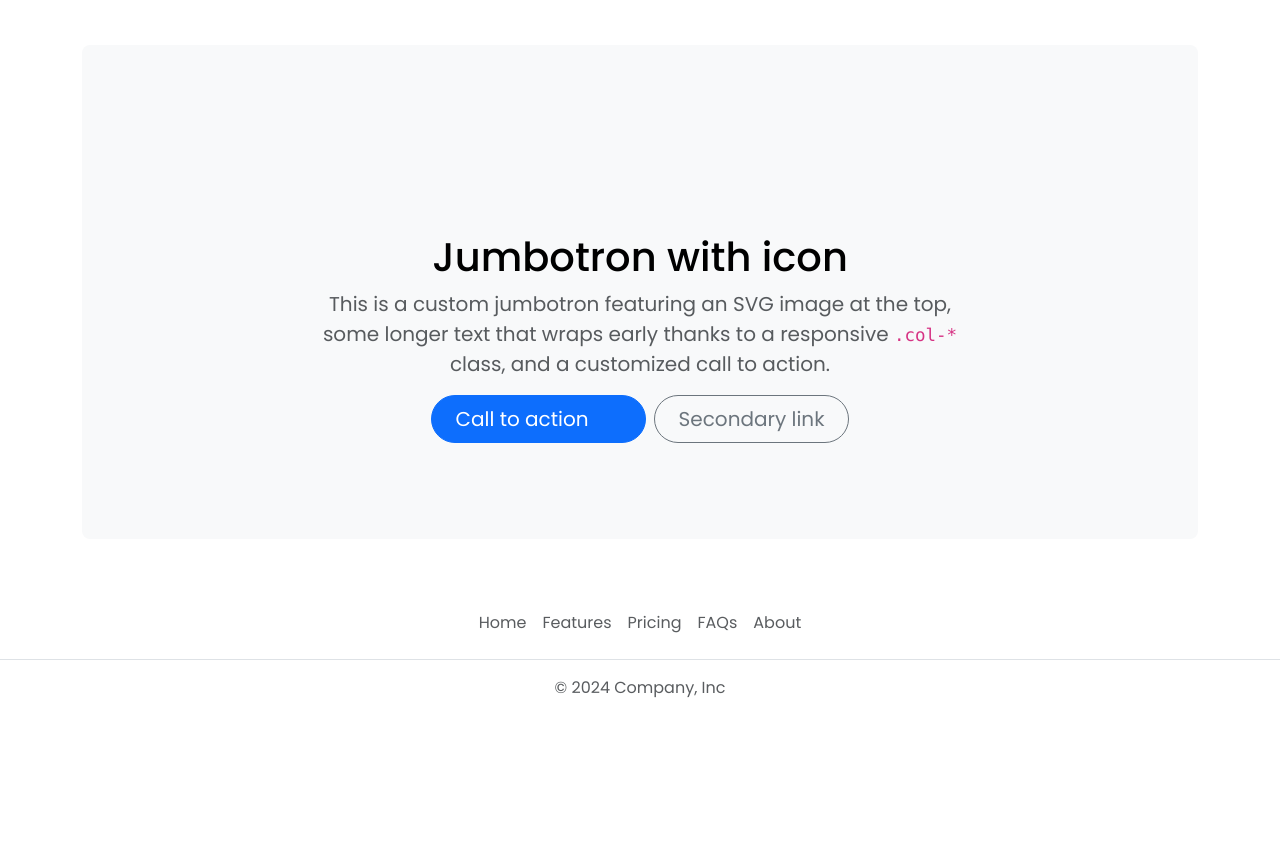
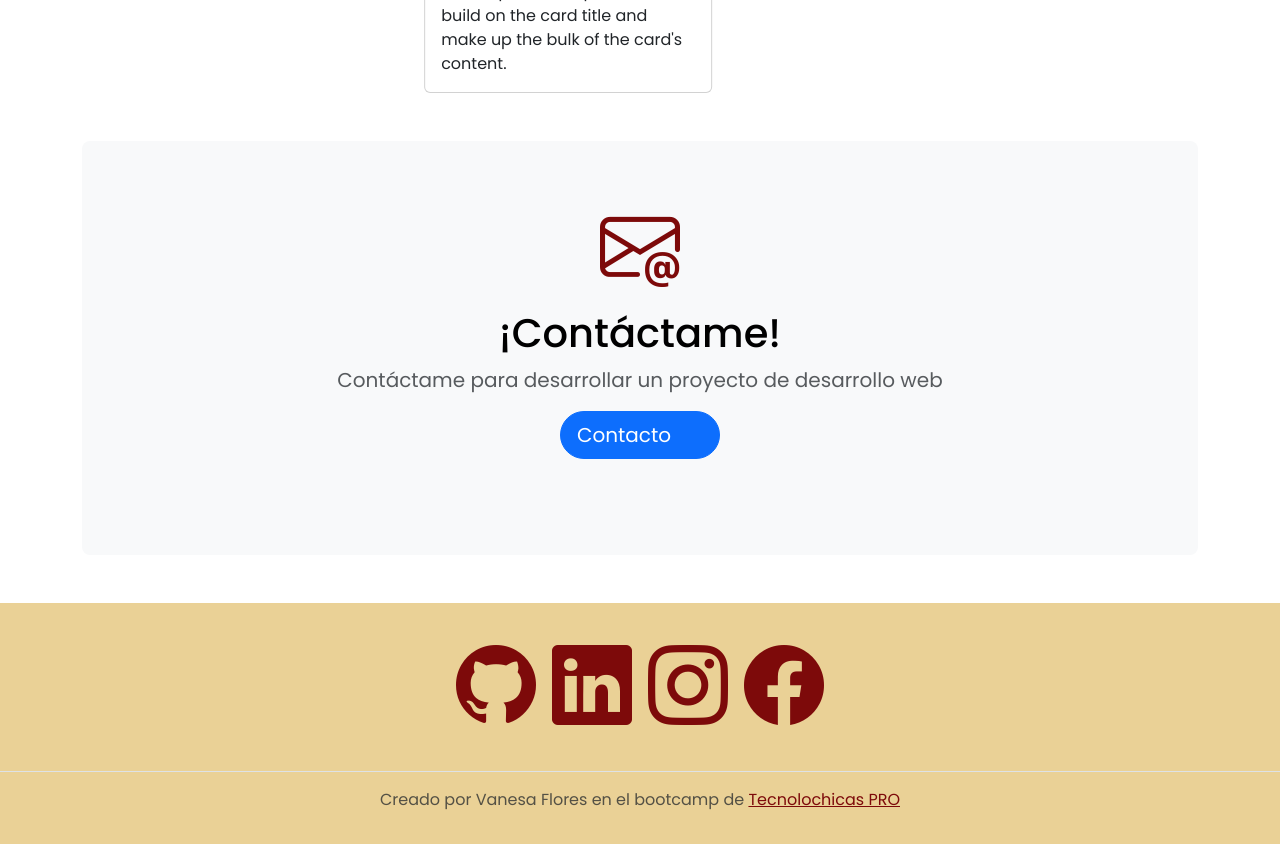
Before and after one commit to vaneflores/Vaneflores.github.io, a plain HTML site: page index.html in a window 1280 px wide. Shown: the part 2481-3349 px from the top of the page. Before the commit the page ends 3237 px from the top, so only its background shows below. Drawn offline with nearby package versions, Linux system fonts and the light colour scheme.

```diff
--- a/index.html
+++ b/index.html
@@ -12,6 +12,8 @@
     <link href="https://cdn.jsdelivr.net/npm/bootstrap@5.3.3/dist/css/bootstrap.min.css" rel="stylesheet" integrity="sha384-QWTKZyjpPEjISv5WaRU9OFeRpok6YctnYmDr5pNlyT2bRjXh0JMhjY6hW+ALEwIH" crossorigin="anonymous">
     <!-- Iconos botstrap-->
     <link rel="stylesheet" href="https://cdn.jsdelivr.net/npm/bootstrap-icons@1.11.3/font/bootstrap-icons.min.css">
+    <!--Favicon-->
+    <link rel="shortcut icon" href="/assets/hearts.svg" type="image/x-icon"
     <!-- Enlace con mi css-->
     <link rel="stylesheet" href="style.css">
     <title>Vanesa Flores</title>
@@ -72,8 +74,8 @@
                   </svg>
                 </div>
                 <div>
-                  <h3 class="fs-2 text-body-emphasis">Tecnico en administracion</h3>
-                  <p> Cuento con una carrera tecnica en administracion de empresas por parte del IPN, tengo conocimientos basicos de contabilidad e informatica</p>
+                  <h3 class="fs-2 text-body-emphasis">Técnico en administración </h3>
+                  <p> Cuento con una carrera técnica en administración de empresas por parte del IPN, tengo conocimientos basicos de contabilidad e informatica</p>
 
                 </div>
               </div>
@@ -167,7 +169,9 @@
 
         </section>
         <section id="testimonios" class="mb-5">
+          <div class="container px-4 py-5">
           <h2 class="pb-2 mb-5 border-bottom">Testimonios</h2>
+        </div>
           <div id="carouselExampleAutoplaying" class="carousel slide" data-bs-ride="carousel">
             <div class="carousel-inner">
               <div class="carousel-item active">
@@ -232,19 +236,20 @@
         <section id="contacto">
           <div class="container my-5">
             <div class="p-5 text-center bg-body-tertiary rounded-3">
-              <svg class="bi mt-4 mb-3" style="color: var(--bs-indigo);" width="100" height="100"><use xlink:href="#bootstrap"></use></svg>
-              <h1 class="text-body-emphasis">Jumbotron with icon</h1>
+              <i class="bi bi-envelope-at"></i>
+
+              <h1 class="text-body-emphasis">¡Contáctame!</h1>
               <p class="col-lg-8 mx-auto fs-5 text-muted">
-                This is a custom jumbotron featuring an SVG image at the top, some longer text that wraps early thanks to a responsive <code>.col-*</code> class, and a customized call to action.
+                Contáctame para desarrollar un proyecto de desarrollo web
               </p>
               <div class="d-inline-flex gap-2 mb-5">
-                <button class="d-inline-flex align-items-center btn btn-primary btn-lg px-4 rounded-pill" type="button">
-                  Call to action
+                <a href="mailto:vanesafc16@gmail.com">
+                <button class="d-inline-flex align-items-center btn btn-primary btn-lg px-3 rounded-pill" type="button">
+                  Contacto
                   <svg class="bi ms-2" width="24" height="24"><use xlink:href="#arrow-right-short"></use></svg>
                 </button>
-                <button class="btn btn-outline-secondary btn-lg px-4 rounded-pill" type="button">
-                  Secondary link
-                </button>
+              </a>
+
               </div>
             </div>
           </div>
@@ -255,13 +260,14 @@
 
     <footer class="py-3 my-4">
       <ul class="nav justify-content-center border-bottom pb-3 mb-3">
-        <li class="nav-item"><a href="#" class="nav-link px-2 text-body-secondary">Home</a></li>
-        <li class="nav-item"><a href="#" class="nav-link px-2 text-body-secondary">Features</a></li>
-        <li class="nav-item"><a href="#" class="nav-link px-2 text-body-secondary">Pricing</a></li>
-        <li class="nav-item"><a href="#" class="nav-link px-2 text-body-secondary">FAQs</a></li>
-        <li class="nav-item"><a href="#" class="nav-link px-2 text-body-secondary">About</a></li>
+        <li class="nav-item"><a href="https://vaneflores.github.io/" target="_blank" class="nav-link px-2 text-body-secondary icon-footer"><i class="bi bi-github"></i></a></li>
+        <li class="nav-item"><a href="#"
+        target="_blank" class="nav-link px-2 text-body-secondary"><i class="bi bi-linkedin"></i></a></li>
+        <li class="nav-item"><a href="#" target="_blank" class="nav-link px-2 text-body-secondary"><i class="bi bi-instagram"></i></a></li>
+        <li class="nav-item"><a href="#",target="_blank"class="nav-link px-2 text-body-secondary"><i class="bi bi-facebook"></i></a></li>
+
       </ul>
-      <p class="text-center text-body-secondary">© 2024 Company, Inc</p>
+      <p class="text-center text-body-secondary">Creado por Vanesa Flores en el bootcamp de <a href="https://tecnolochicas.mx/" target="_blank"> Tecnolochicas PRO</a>  </p>
     </footer>
 
 
--- a/style.css
+++ b/style.css
@@ -31,3 +31,9 @@ header span{
     background-repeat: no-repeat;
     position: relative;
 }
+footer{
+    background-color: #EAD196;
+}
+footer p a{
+    color:#7D0A0A
+}
```
Also changed, not shown: assets/hearts.svg (added), 1 other file.
